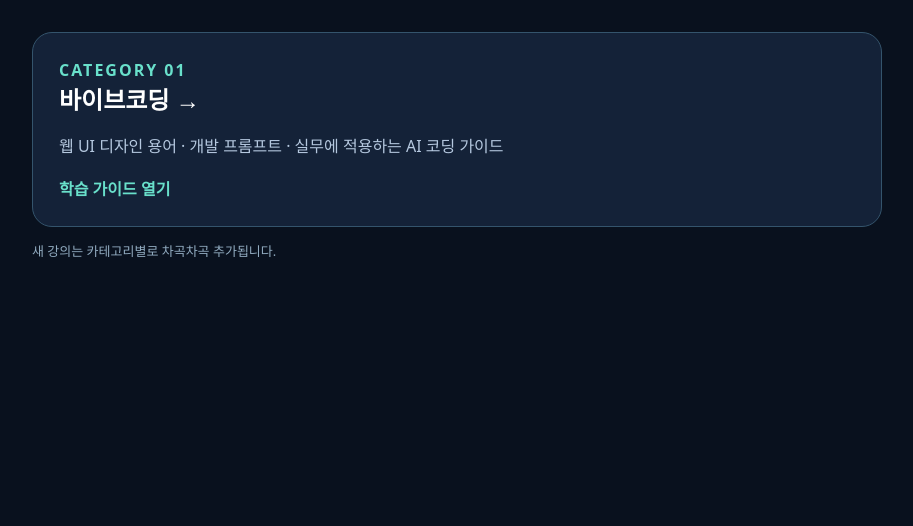
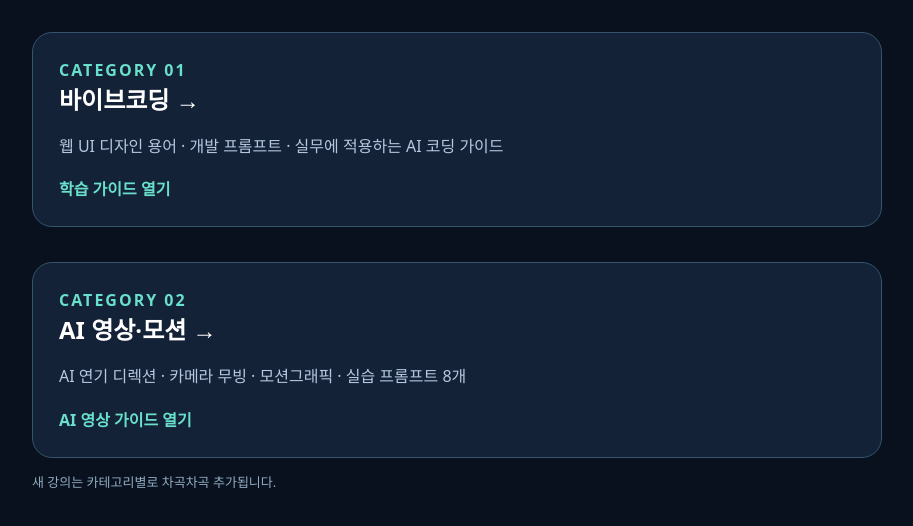
Before and after one commit to byeonghoyoo/motion-reference-notebook, a website: page study/index.html in a window 1280 px wide. Shown: the part 280-806 px from the top of the page, without its empty margins (183-1096 px from the left). Drawn offline with Linux system fonts and the light colour scheme.

Commit message:
Add AI video & motion category to STUDY homepage

```diff
--- a/study/index.html
+++ b/study/index.html
@@ -1 +1 @@
-<!doctype html><html lang="ko"><head><meta charset="utf-8"><meta name="viewport" content="width=device-width,initial-scale=1"><title>STUDY | 학습 라이브러리</title><style>body{margin:0;background:#09111e;color:#ecf9ff;font:16px system-ui,'Noto Sans KR',sans-serif}main{max-width:850px;margin:0 auto;padding:70px 24px}.eyebrow{color:#69e0cb;letter-spacing:2px;font-weight:800}h1{font-size:clamp(35px,6vw,64px);margin:20px 0}p{color:#b5c8df;line-height:1.8}.card{display:block;background:#142238;border:1px solid #34546c;border-radius:20px;padding:26px;text-decoration:none;color:white;margin-top:35px}.card h2{margin:0 0 12px}.card strong{color:#69e0cb}.card:hover{border-color:#69e0cb}.muted{font-size:13px;color:#92acc1}</style></head><body><main><div class="eyebrow">PERSONAL STUDY LIBRARY</div><h1>STUDY<span style="color:#69e0cb">.</span></h1><p>스마트폰에서 틈틈이 공부하는 나만의 학습 자료실.<br>카테고리를 선택하면 가이드북과 실전 프롬프트를 볼 수 있어요.</p><a class="card" href="./vibe-coding/"><div class="eyebrow">CATEGORY 01</div><h2>바이브코딩 →</h2><p>웹 UI 디자인 용어 · 개발 프롬프트 · 실무에 적용하는 AI 코딩 가이드</p><strong>학습 가이드 열기</strong></a><p class="muted">새 강의는 카테고리별로 차곡차곡 추가됩니다.</p></main></body></html>
+<!doctype html><html lang="ko"><head><meta charset="utf-8"><meta name="viewport" content="width=device-width,initial-scale=1"><title>STUDY | 학습 라이브러리</title><style>body{margin:0;background:#09111e;color:#ecf9ff;font:16px system-ui,'Noto Sans KR',sans-serif}main{max-width:850px;margin:0 auto;padding:70px 24px}.eyebrow{color:#69e0cb;letter-spacing:2px;font-weight:800}h1{font-size:clamp(35px,6vw,64px);margin:20px 0}p{color:#b5c8df;line-height:1.8}.card{display:block;background:#142238;border:1px solid #34546c;border-radius:20px;padding:26px;text-decoration:none;color:white;margin-top:35px}.card h2{margin:0 0 12px}.card strong{color:#69e0cb}.card:hover{border-color:#69e0cb}.muted{font-size:13px;color:#92acc1}</style></head><body><main><div class="eyebrow">PERSONAL STUDY LIBRARY</div><h1>STUDY<span style="color:#69e0cb">.</span></h1><p>스마트폰에서 틈틈이 공부하는 나만의 학습 자료실.<br>카테고리를 선택하면 가이드북과 실전 프롬프트를 볼 수 있어요.</p><a class="card" href="./vibe-coding/"><div class="eyebrow">CATEGORY 01</div><h2>바이브코딩 →</h2><p>웹 UI 디자인 용어 · 개발 프롬프트 · 실무에 적용하는 AI 코딩 가이드</p><strong>학습 가이드 열기</strong></a><a class="card" href="./ai-video/"><div class="eyebrow">CATEGORY 02</div><h2>AI 영상·모션 →</h2><p>AI 연기 디렉션 · 카메라 무빙 · 모션그래픽 · 실습 프롬프트 8개</p><strong>AI 영상 가이드 열기</strong></a><p class="muted">새 강의는 카테고리별로 차곡차곡 추가됩니다.</p></main></body></html>
```
